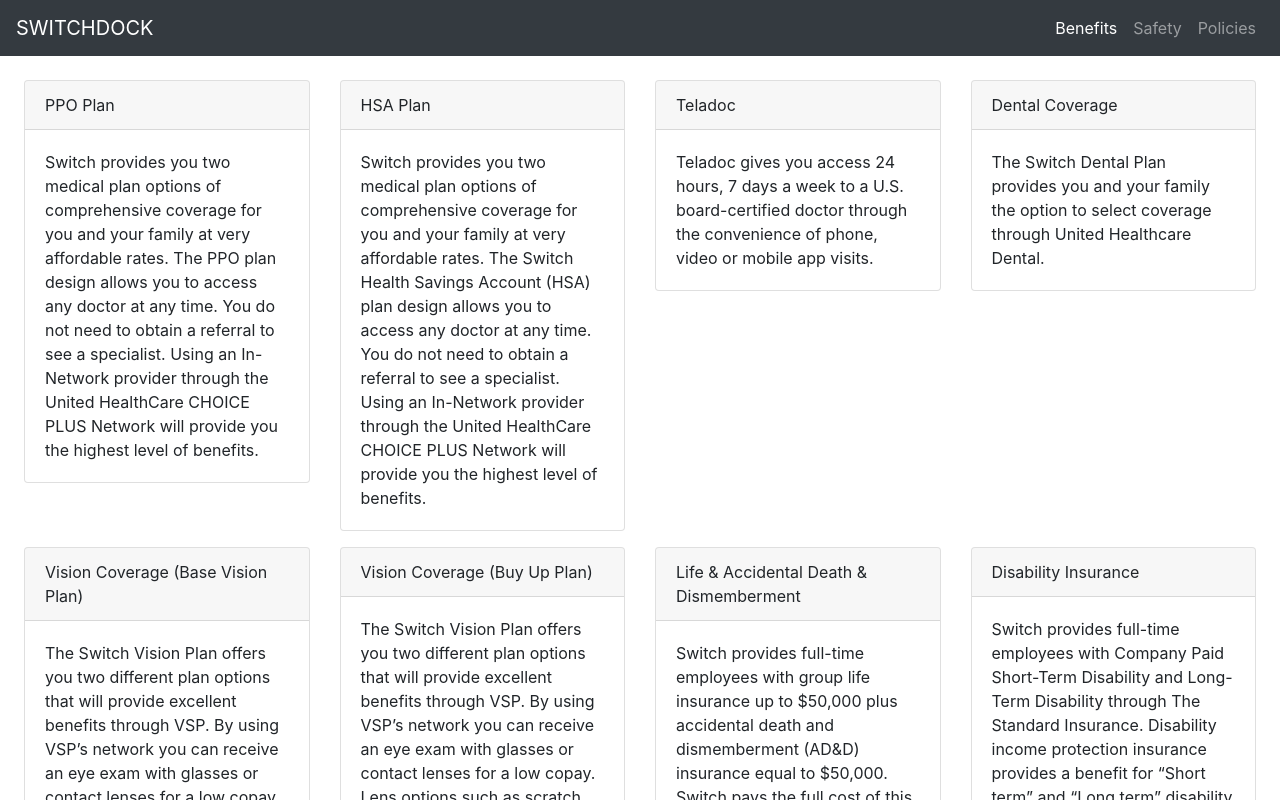
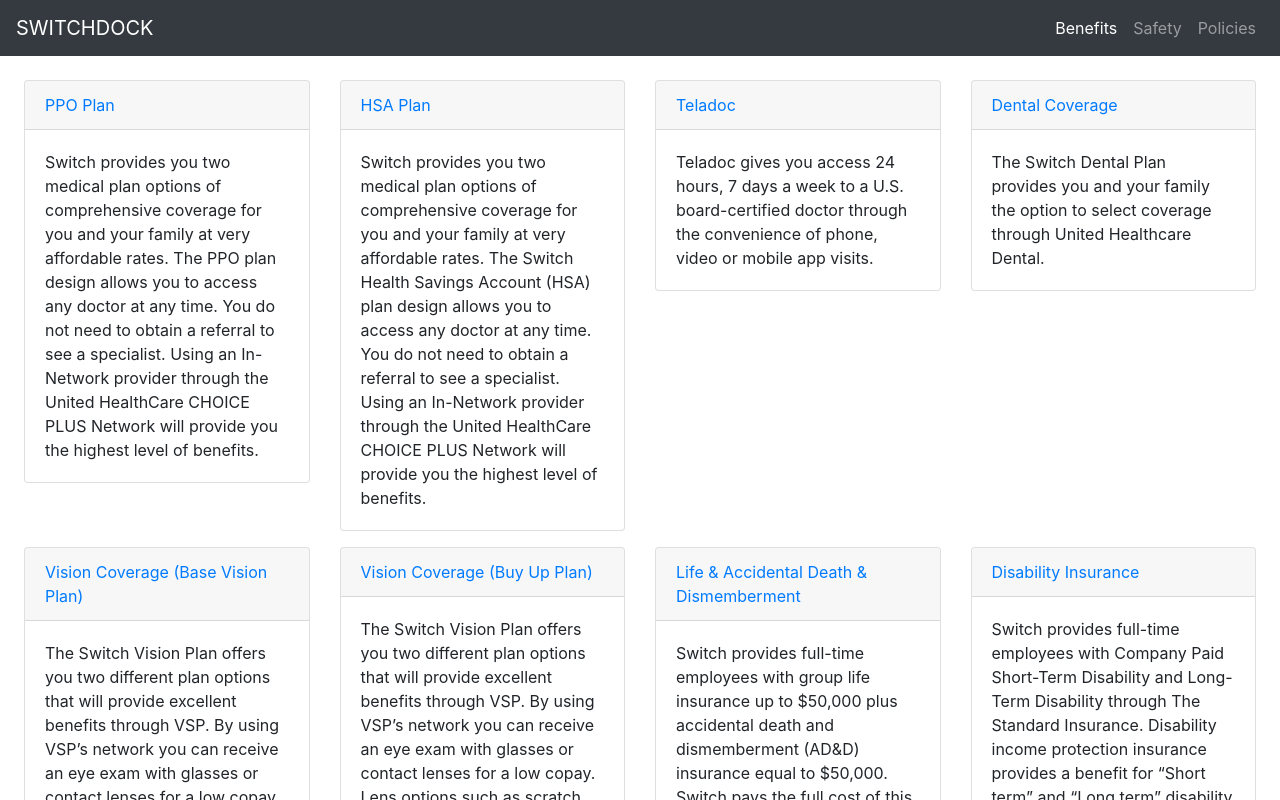
Before and after one commit to margaretphillips/switch_code_challenge, an Angular app: page / in a window 1280 px wide. Shown: the top 800 px of the page. Built offline with nearby package versions, Linux system fonts and the light colour scheme.

Commit message:
add links to detail pages

```diff
--- a/src/app/components/benefits/benefits.component.html
+++ b/src/app/components/benefits/benefits.component.html
@@ -3,7 +3,9 @@
   <div class="col-md-3 mb-3" *ngFor="let benefit of benefits">
     <div class="card">
       <div class="card-header">
-        {{ benefit.title }}
+          <a routerLink="/benefit/{{ benefit.id }}">
+          {{ benefit.title }}
+          </a>
       </div>
       <div class="card-body">
         {{ benefit.description }}
--- a/src/app/components/policies/policies.component.html
+++ b/src/app/components/policies/policies.component.html
@@ -2,7 +2,9 @@
   <div class="col-md-3 mb-3" *ngFor="let policy of policies">
     <div class="card">
       <div class="card-header">
+        <a routerLink="/policy/{{ policy.id }}">
         {{ policy.title }}
+        </a>
       </div>
       <div class="card-body">
         {{ policy.description }}
--- a/src/app/components/safety/safety.component.html
+++ b/src/app/components/safety/safety.component.html
@@ -2,7 +2,9 @@
   <div class="col-md-3 mb-3" *ngFor="let safety of safeties">
     <div class="card">
       <div class="card-header">
-        {{ safety.title }}
+        <a routerLink="/safety/{{ safety.id }}">
+                {{ safety.title }}
+        </a>
       </div>
       <div class="card-body">
         {{ safety.description }}
```
